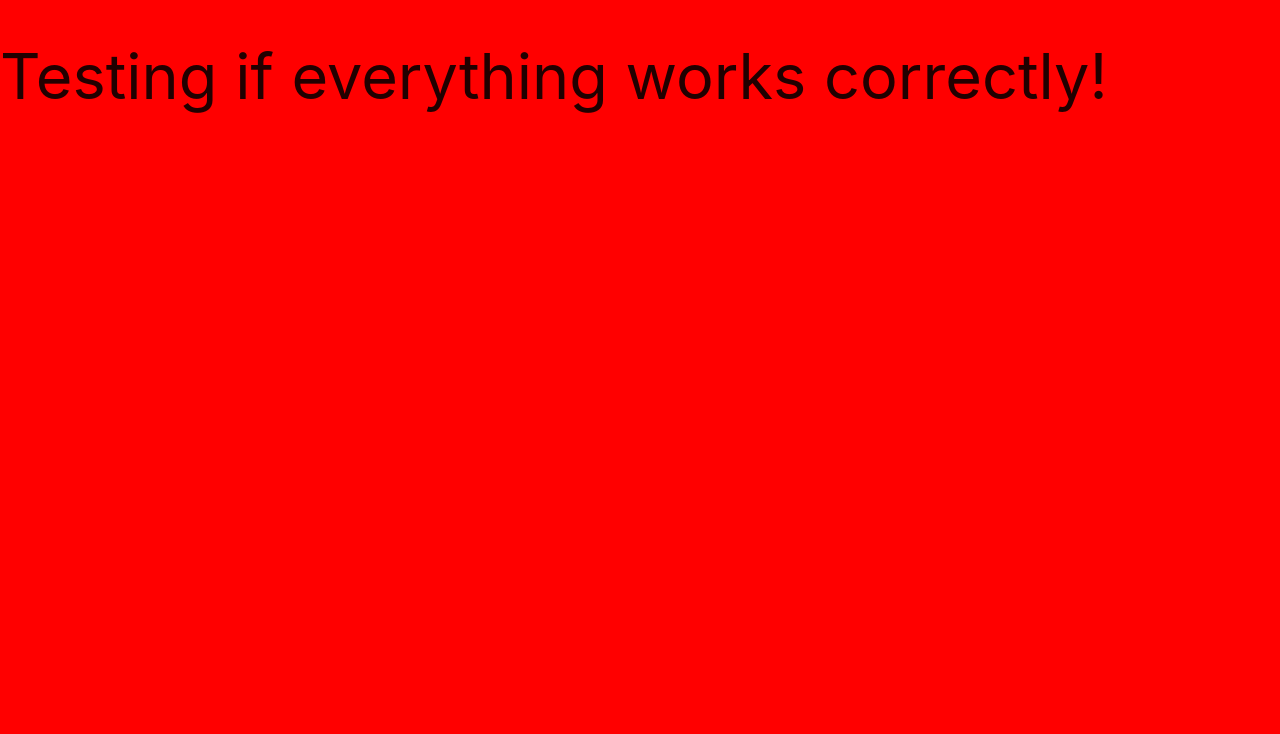
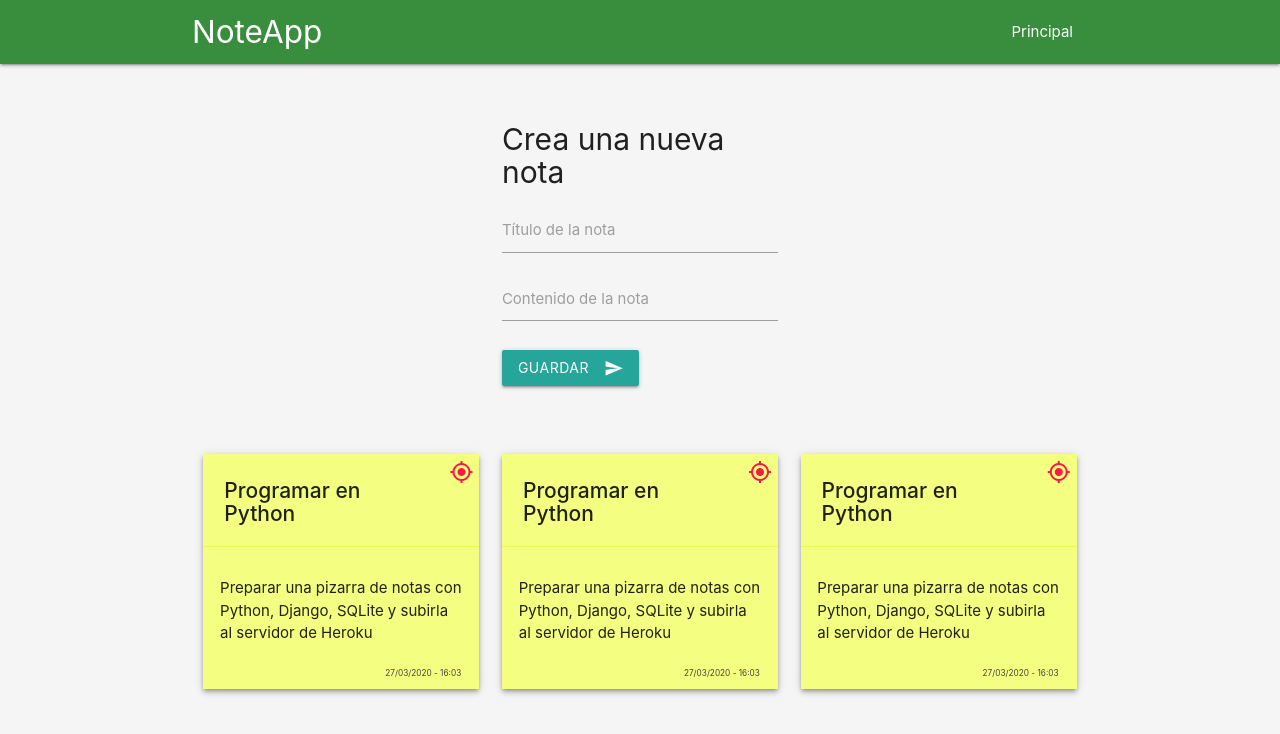
Before and after one commit to UnusualPeter/NoteApp, a Django app: page / in a window 1280 px wide. Shown: the top 734 px of the page. Run offline with Django 3.2, Linux system fonts and the light colour scheme; some libraries are stand-ins or nearby versions.

Commit message:
Create note functionality added

```diff
--- a/noteapp/settings.py
+++ b/noteapp/settings.py
@@ -105,9 +105,9 @@ AUTH_PASSWORD_VALIDATORS = [
 # Internationalization
 # https://docs.djangoproject.com/en/3.0/topics/i18n/
 
-LANGUAGE_CODE = 'en-us'
+LANGUAGE_CODE = 'es-es'
 
-TIME_ZONE = 'UTC'
+TIME_ZONE = 'Europe/Madrid'
 
 USE_I18N = True
 
--- a/notes/urls.py
+++ b/notes/urls.py
@@ -1,6 +1,9 @@
 from django.urls import path
 from . import views
 
+# Set the urls for the app
+app_name = 'notes'
 urlpatterns = [
-    path('', views.home, name='home')
+    path('', views.home, name='home'),
+    path('new_note', views.new_note, name='new_note')
 ]
--- a/notes/views.py
+++ b/notes/views.py
@@ -1,6 +1,32 @@
 from django.shortcuts import render
+
+from .models import Notes
+from .error import EmptyField, MaxCharacters
 
 
 # Create your views here.
 def home(request):
-    return render(request, 'base.html')
+    return render(request, 'notes/create_note.html')
+
+
+def new_note(request):
+    # Get the data from the input and textarea in the form
+    title_note = request.POST.get('title-note').strip()
+    content_note = request.POST.get('content-note').strip()
+
+    try:
+        if not title_note or not content_note:
+            raise EmptyField
+        if len(title_note) > 100:
+            raise MaxCharacters
+    except EmptyField:
+        error_message = 'Por favor, el campo no puede estar vacío'
+        print(error_message)
+    except MaxCharacters:
+        error_message = 'El título no puede contener más de cien caracteres'
+        print(error_message)
+    else:
+        # Use the Notes to create a new object and save it to the database
+        Notes.objects.create(title_note=title_note, content_note=content_note)
+
+    return render(request, 'notes/create_note.html')
--- /dev/null
+++ b/requirements.txt
@@ -0,0 +1,6 @@
+asgiref==3.2.7
+certifi==2019.11.28
+Django==3.0.5
+pytz==2019.3
+sqlparse==0.3.1
+wincertstore==0.2
--- a/static/css/style.css
+++ b/static/css/style.css
@@ -1,3 +1,85 @@
 body {
-    background: red;
+    background: #f5f5f5
 }
+
+h3 {
+    font-size: 2em;
+}
+
+.mb {
+    margin-bottom: 3em;
+}
+
+.mt {
+    margin-top: 1em;
+}
+
+@media (min-width: 992px) {
+    .mt {
+        margin-top: 2em;
+    }
+    .mb {
+        margin-bottom: 3.5em;
+    }
+}
+
+/* From for notes */
+/*
+input[type="text"]:not(.browser-default):focus:not([readonly]),
+textarea.materialize-textarea:focus:not([readonly]) {
+    border-bottom: 1px solid #388E3C;
+    box-shadow: 0 1px 0 0 #388E3C;
+}
+*/
+
+.input-field input[type=text]:focus,
+.materialize-textarea:focus {
+    border-bottom: 1px solid #388E3C !important;
+    box-shadow: 0 1px 0 0 #388E3C !important;
+}
+
+.input-field input[type=text].invalid {
+    border-bottom: 1px solid #F44336 !important;
+    box-shadow: 0 1px 0 0 #F44336 !important;
+}
+
+label.active {
+    color: #388E3C !important;
+}
+
+.input-field input[type=text].invalid ~ label {
+    color: #F44336 !important;
+}
+
+/* Notes */
+.note-card {
+    margin-bottom: 2em;
+    background-color: #f4ff81;
+}
+
+.note-title {
+    padding: 0;
+    border-bottom: 1px solid #e8f752;
+}
+
+.note-title i {
+    padding: .25em;
+}
+
+.note-title h2 {
+    margin: 0;
+    padding: 1.2em 1em 1em;
+    font-size: 1.4em;
+    font-weight: 500;
+}
+
+.note-content p {
+    padding: 1em 1.12em .5em;
+}
+
+.note-date {
+    padding: 0 2.2em 1.2em !important;
+    font-size: .55em;
+    text-align: right;
+    color: #424242;
+}
--- /dev/null
+++ b/static/js/main.js
@@ -0,0 +1,4 @@
+// Initialize character counter for the title's note
+$(document).ready(function() {
+    $('input#title-note').characterCounter();
+});
--- a/templates/base.html
+++ b/templates/base.html
@@ -12,8 +12,64 @@
     <link rel="stylesheet" href="{% static 'css/style.css' %}">
 </head>
 <body>
-    <h1>Testing if everything works correctly!</h1>
+    <nav class="green darken-2 navbar">
+        <div class="container">
+            <div class="nav-wrapper">
+                <a href="#" class="brand-logo">NoteApp</a>
+                <ul id="nav-mobile" class="right hide-on-med-and-down">
+                    <li><a href="{% url 'notes:home' %}">Principal</a></li>
+                </ul>
+            </div>
+        </div>
+    </nav>
 
+    <div class="container">
+        {% block form %}
+
+        {% endblock form %}
+
+        <div class="row">
+            <div class="col s12 m6 l4">
+                <div class="note-card z-depth-2">
+                    <div class="note-title">
+                        <i class="material-icons red-text text-accent-3 right">gps_fixed</i>
+                        <h2>Programar en Python</h2>
+                    </div>
+                    <div class="note-content">
+                        <p>Preparar una pizarra de notas con Python, Django, SQLite y subirla al servidor de Heroku</p>
+                        <p class="note-date">27/03/2020 - 16:03</p>
+                    </div>
+                </div>
+            </div>
+            <div class="col s12 m6 l4">
+                <div class="note-card z-depth-2">
+                    <div class="note-title">
+                        <i class="material-icons red-text text-accent-3 right">gps_fixed</i>
+                        <h2>Programar en Python</h2>
+                    </div>
+                    <div class="note-content">
+                        <p>Preparar una pizarra de notas con Python, Django, SQLite y subirla al servidor de Heroku</p>
+                        <p class="note-date">27/03/2020 - 16:03</p>
+                    </div>
+                </div>
+            </div>
+            <div class="col s12 m6 l4">
+                <div class="note-card z-depth-2">
+                    <div class="note-title">
+                        <i class="material-icons red-text text-accent-3 right">gps_fixed</i>
+                        <h2>Programar en Python</h2>
+                    </div>
+                    <div class="note-content">
+                        <p>Preparar una pizarra de notas con Python, Django, SQLite y subirla al servidor de Heroku</p>
+                        <p class="note-date">27/03/2020 - 16:03</p>
+                    </div>
+                </div>
+            </div>
+        </div>
+    </div>
+
+    <script src="https://code.jquery.com/jquery-3.2.1.min.js"></script>
     <script src="https://cdnjs.cloudflare.com/ajax/libs/materialize/1.0.0/js/materialize.min.js"></script>
+    <script src="{% static 'js/main.js' %}"></script>
 </body>
 </html>
--- /dev/null
+++ b/templates/notes/create_note.html
@@ -0,0 +1,27 @@
+{% extends 'base.html' %}
+
+{% block form %}
+    <div class="row mb mt">
+        <div class="col s12 m8 l4 offset-l4">
+            <div class="input-field">
+                <h3>Crea una nueva nota</h3>
+                <form action="{% url 'notes:new_note' %}" method="post">
+                    {% csrf_token %}
+                    <div class="input-field">
+                        <input id="title-note" type="text" name="title-note" data-length="100">
+                        <label for="title-note">Título de la nota</label>
+                    </div>
+                    <div class="input-field">
+                        <textarea id="content-note" class="materialize-textarea" name="content-note"></textarea>
+                        <label for="content-note">Contenido de la nota</label>
+                    </div>
+                    <div class="input-field">
+                        <button class="btn waves-effect waves-light" type="submit" name="action">Guardar
+                            <i class="material-icons right">send</i>
+                        </button>
+                    </div>
+                </form>
+            </div>
+        </div>
+    </div>
+{% endblock form %}
```
Also changed, not shown: notes/error.py (added, +13 -0 lines), notes/models.py (+10 -4 lines), notes/migrations/0002_auto_20200404_1600.py (added), notes/migrations/0003_auto_20200404_1608.py (added).
